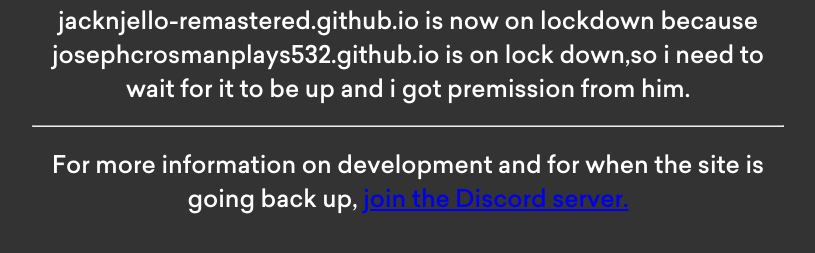
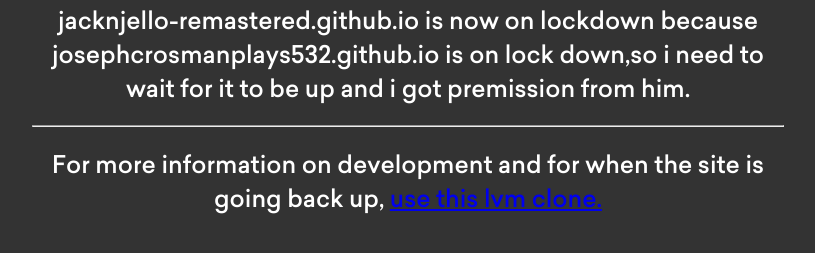
Before and after one commit to supermariojaken/jacknjello-remastered, a plain HTML site: page index.html in a window 1280 px wide. Shown: the part 349-602 px from the top of the page, without its empty margins (232-1047 px from the left). Drawn offline with Linux system fonts and the light colour scheme.

Commit message:
Update index.html

```diff
--- a/index.html
+++ b/index.html
@@ -8,7 +8,7 @@
 <h1>Hey!</h1>
 <h2>jacknjello-remastered.github.io is now on lockdown because josephcrosmanplays532.github.io is on lock down,so i need to wait for it to be up and i got premission from him.</h3>
 <hr>
-<h2>For more information on development and for when the site is going back up, <a href=https://discord.gg/2KFx94Rg>join the Discord server.</a></h2>
+<h2>For more information on development and for when the site is going back up, <a href=goanimate-wrapper-11.herokuapp.com>use this lvm clone.</a></h2>
 <style>
 		html {
 			font-family: 'Sailec', Arial, sans-serif;
```
